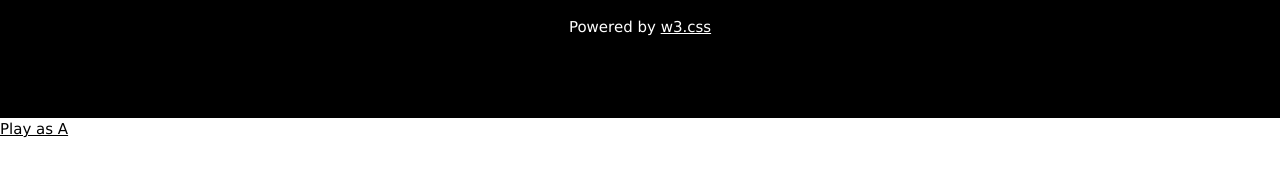
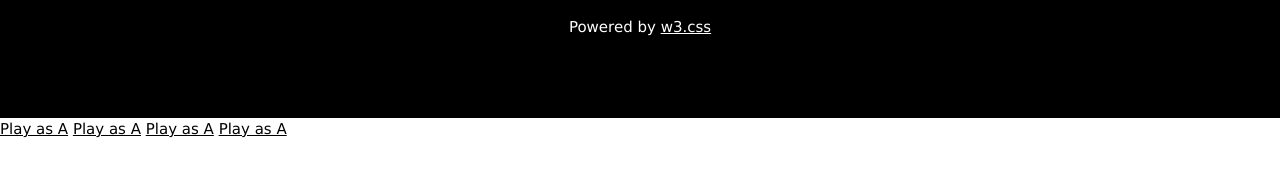
Before and after one commit to rpan1ocdsb/bird, a plain HTML site: page index.html in a window 1280 px wide. Shown: the part 584-760 px from the top of the page. Drawn offline with nearby package versions, Linux system fonts and the light colour scheme.

Commit message:
Update index.html

```diff
--- a/index.html
+++ b/index.html
@@ -80,5 +80,8 @@ function carousel() {
 }
 </script>
   <a href = "playasa.html">Play as A</a>
+  <a href = "playasbee.html">Play as A</a>
+  <a href = "playaschest.html">Play as A</a>
+  <a href = "playasangel.html">Play as A</a>
 </body>
 </html>
```
